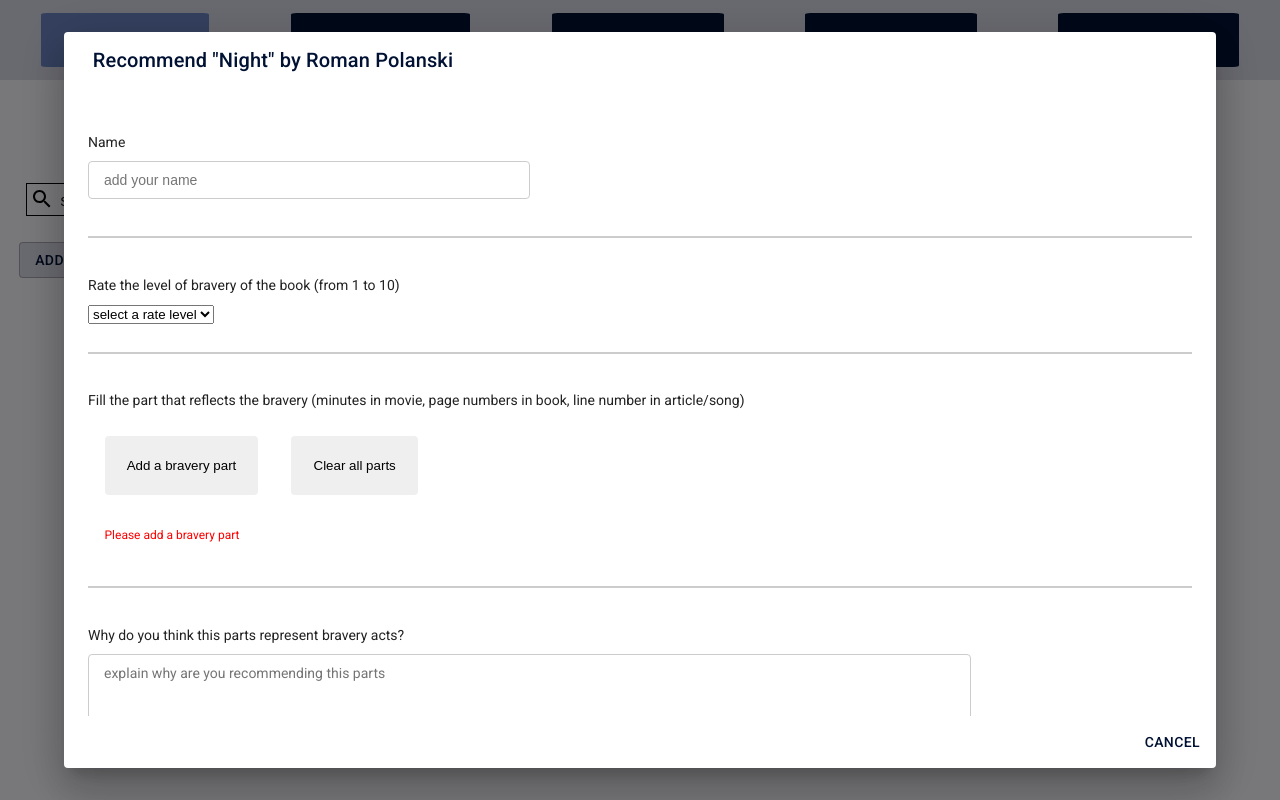
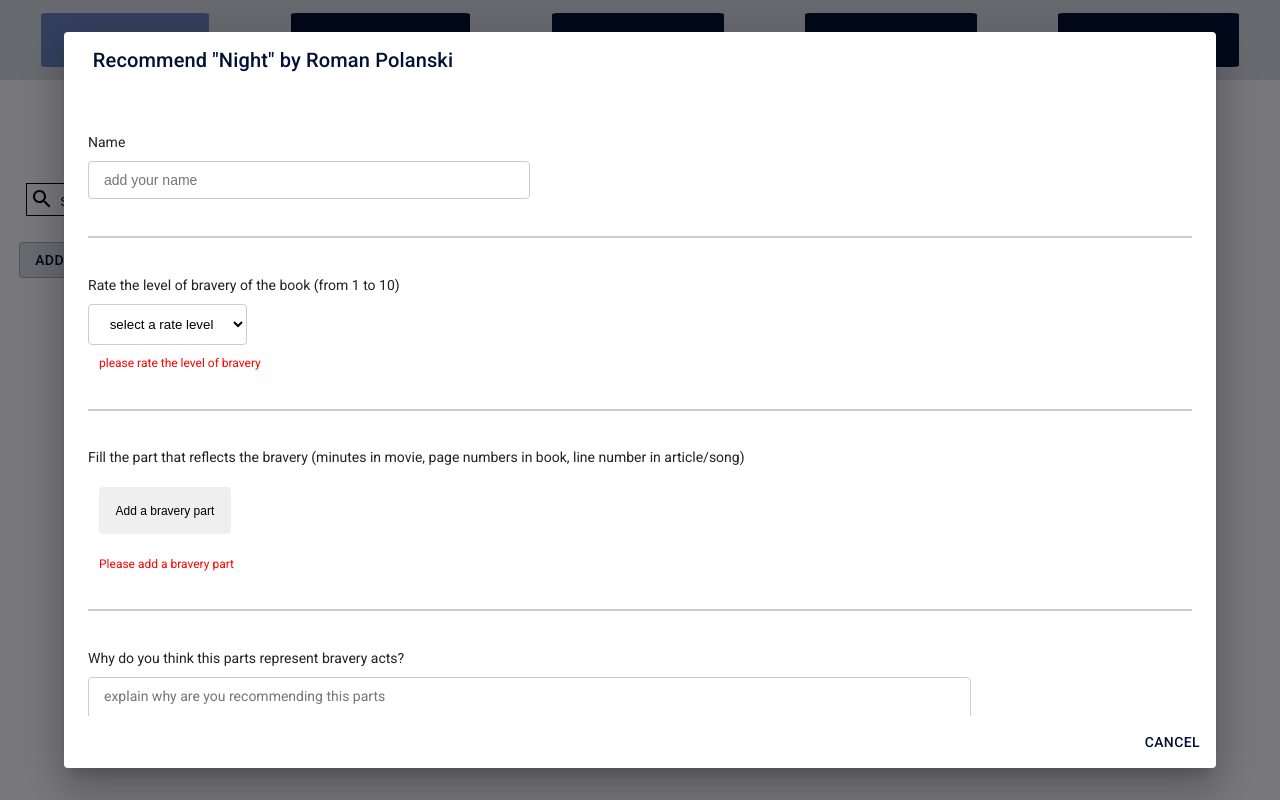
Before and after one commit to Sigalsha/Bravery-Media, a React (Create React App) app in the folder client/: page / in a window 1280 px wide. Both pictures are taken after typing "Sample" into the empty fields and a click on the button "ADD A RECOMMENDATION". Built offline with nearby package versions, Linux system fonts and the light colour scheme.

Commit message:
adding validation and error handling to addRecommendation form

```diff
--- a/client/src/components/addRecommendation/AddRecommendation.js
+++ b/client/src/components/addRecommendation/AddRecommendation.js
@@ -1,4 +1,4 @@
-import React from "react";
+import React, { useState } from "react";
 import Button from "@material-ui/core/Button";
 import Dialog from "@material-ui/core/Dialog";
 import DialogActions from "@material-ui/core/DialogActions";
@@ -15,17 +15,25 @@
   ErrorAlert,
   Textarea,
   Divider,
+  Select,
 } from "./style";
 
 export default function AddRecommendation({ props }) {
-  const [open, setOpen] = React.useState(false);
+  const [open, setOpen] = useState(false);
   const { register, errors, handleSubmit } = useForm();
-  const [indexes, setIndexes] = React.useState([]);
-  const [counter, setCounter] = React.useState(0);
+  const [indexes, setIndexes] = useState([]);
+  const [counter, setCounter] = useState(0);
+  const [selectVal, setSelectVal] = useState();
 
   const onSubmit = (data) => {
     console.log(data);
-    setOpen(false);
+    if (errors === [] && selectVal !== "") {
+      setIndexes([]);
+      setCounter(0);
+      // organize json data for server
+      // send data to server
+      setOpen(false);
+    }
   };
   console.log("errors", errors);
 
@@ -39,10 +47,6 @@
       ...prevIndexes.filter((item) => item !== index),
     ]);
     setCounter((prevCounter) => prevCounter - 1);
-  };
-
-  const clearBraveryMoments = () => {
-    setIndexes([]);
   };
 
   const handleClickOpen = () => {
@@ -91,7 +95,7 @@
                 placeholder="add your name"
                 ref={register({ required: true, maxLength: 80, minLength: 2 })}
               />
-              {errors.name && "name is required"}
+              {errors.name && <ErrorAlert>name is required</ErrorAlert>}
             </LabelWrapper>
             <Divider />
             <LabelWrapper>
@@ -99,7 +103,11 @@
                 Rate the level of bravery of the {props.searchType} (from 1 to
                 10)
               </Label>
-              <select name="braveryRate" ref={register({ required: true })}>
+              <Select
+                name="braveryRate"
+                ref={register({ required: true })}
+                onChange={(e) => setSelectVal(e.currentTarget.value)}
+              >
                 <option disabled selected value>
                   select a rate level
                 </option>
@@ -113,9 +121,12 @@
                 <option value="8">8</option>
                 <option value="9">9</option>
                 <option value="10">10</option>
-              </select>
+              </Select>
               {errors.braveryRate && (
-                <ErrorAlert>"please rate the level of bravery"</ErrorAlert>
+                <ErrorAlert>please rate the level of bravery</ErrorAlert>
+              )}
+              {!selectVal && (
+                <ErrorAlert>please rate the level of bravery</ErrorAlert>
               )}
             </LabelWrapper>
             <Divider />
@@ -131,20 +142,17 @@
                     <Label>Add part (minute/ page number/ line number)</Label>
                     <Input
                       type="number"
+                      min="0"
                       name={`${fieldName}.moment`}
                       placeholder="add only numbers please"
                       ref={register({ minLength: 1, pattern: /^[0-9]*$/ })}
                     />
-                    {errors[fieldName] && "must contain numbers only"}
-
                     <StyledButton
                       type="button"
                       onClick={removeBraveryMoment(index)}
                     >
                       Remove
                     </StyledButton>
-
-                    {errors[fieldName] && "must contain numbers only"}
                   </fieldset>
                 );
               })}
@@ -152,11 +160,6 @@
               <StyledButton type="button" onClick={addBraveryMoment}>
                 Add a bravery part
               </StyledButton>
-
-              <StyledButton type="button" onClick={clearBraveryMoments}>
-                Clear all parts
-              </StyledButton>
-
               {counter === 0 && (
                 <ErrorAlert>Please add a bravery part</ErrorAlert>
               )}
@@ -166,7 +169,7 @@
               <Label>Why do you think this parts represent bravery acts?</Label>
               <Textarea
                 isTextArea={true}
-                name="recommendation description"
+                name="recommendationDesc"
                 placeholder="explain why are you recommending this parts"
                 ref={register({
                   required: true,
@@ -174,6 +177,9 @@
                   minLength: 2,
                 })}
               />
+              {errors.recommendationDesc && (
+                <ErrorAlert>please add your recommendation</ErrorAlert>
+              )}
             </LabelWrapper>
             <Input type="submit" isSubmit={true} />
           </form>
--- a/client/src/components/addRecommendation/style.js
+++ b/client/src/components/addRecommendation/style.js
@@ -31,20 +31,30 @@
     isSubmit ? `${colors.MAIN_BLUE}` : `inherit`};
   font-weight: ${({ isSubmit }) => (isSubmit ? `bold` : `inherit`)};
   text-transform: ${({ isSubmit }) => (isSubmit ? `uppercase` : `none`)};
+  letter-spacing: ${({ isSubmit }) => (isSubmit ? `0.8` : `none`)};
 `;
 
 export const StyledButton = styled.button`
   text-decoration: none;
   border: transparent;
   border-radius: 4px;
-  margin: 1.5%;
-  padding: 2%;
+  margin: 1%;
+  padding: 1.5%;
+  font-size: ${fontSizes.fontS2};
+`;
+
+export const Select = styled.select`
+  background-color: ${colors.TRANSPARENT};
+  text-align: center;
+  border: 1px solid ${colors.BORDER_GREY};
+  border-radius: 4px;
+  padding: 1% 1.5%;
 `;
 
 export const ErrorAlert = styled.div`
   color: ${colors.RED};
   font-size: ${fontSizes.fontS2};
-  margin: 1.5%;
+  margin: 1%;
 `;
 
 export const Textarea = styled.textarea`
```
Also changed, not shown: 1 other file (tests, documents, lock files or other folders).
